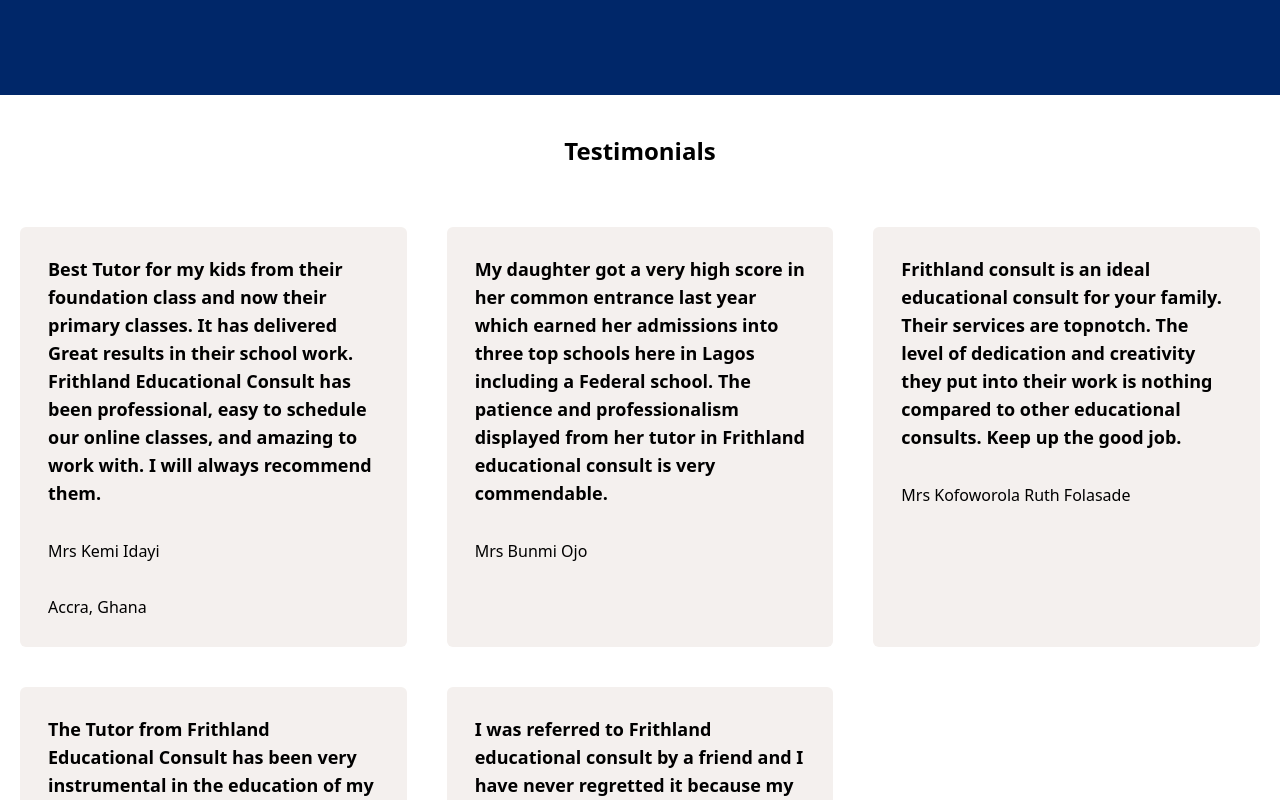
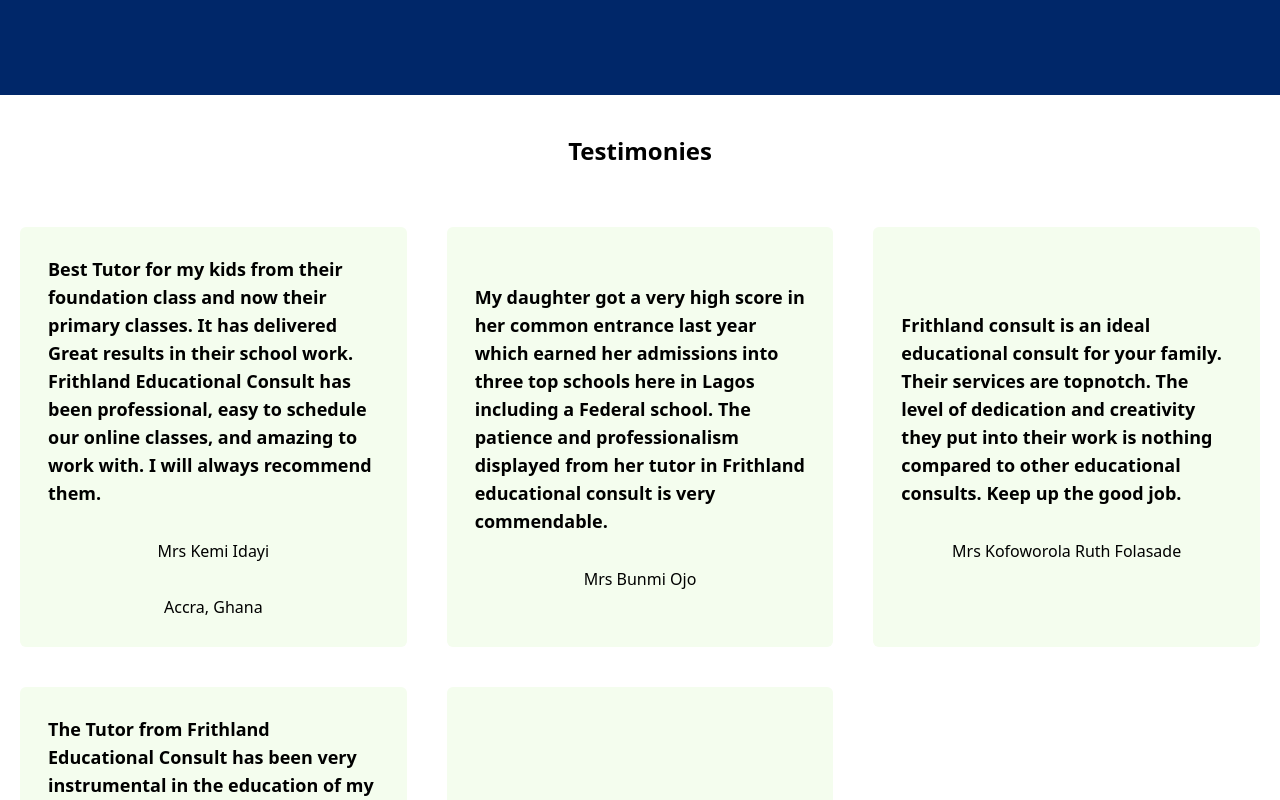
Before and after one commit to Mayor-Rhymes/learning-platform, a Vue app: page / in a window 1280 px wide. Shown: the part 2020-2820 px from the top of the page. Built offline with nearby package versions, Linux system fonts and the light colour scheme; a web font is replaced by a local one; what @splidejs/vue-splide would draw is missing.

Commit message:
Redesigned testimonials components

```diff
--- a/src/components/Testimonial.vue
+++ b/src/components/Testimonial.vue
@@ -5,7 +5,7 @@
 </script>
 
 <template>
-  <div class="bg-[#F4F0EE] p-7 rounded-md flex flex-col gap-8">
+  <div class="bg-[#F4FDEE] p-7 rounded-md flex flex-col items-center justify-center gap-8">
     <p class="text-lg font-semibold">
        {{ content }}
     </p>
--- a/src/components/TestimonialList.vue
+++ b/src/components/TestimonialList.vue
@@ -3,7 +3,7 @@
 import { testimonials } from "../lib/mockTestimonials";
 </script>
 <template>
-  <h4 class="text-center text-2xl font-bold">Testimonials</h4>
+  <h4 class="text-center text-2xl font-bold">Testimonies</h4>
   <div class="grid grid-cols-1 lg:grid-cols-3 gap-10 p-5">
     <Testimonial
       v-for="testimonial in testimonials"
```
